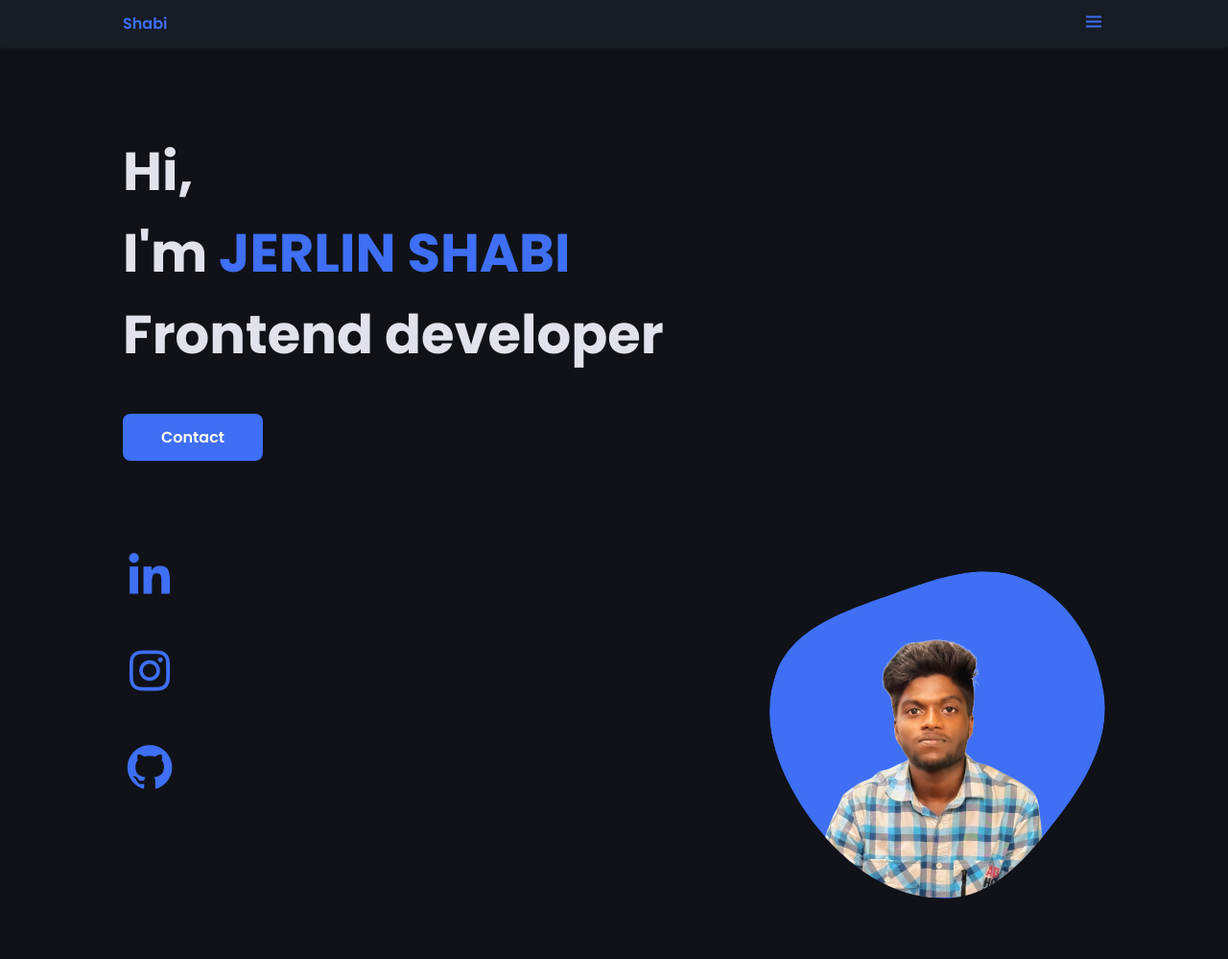
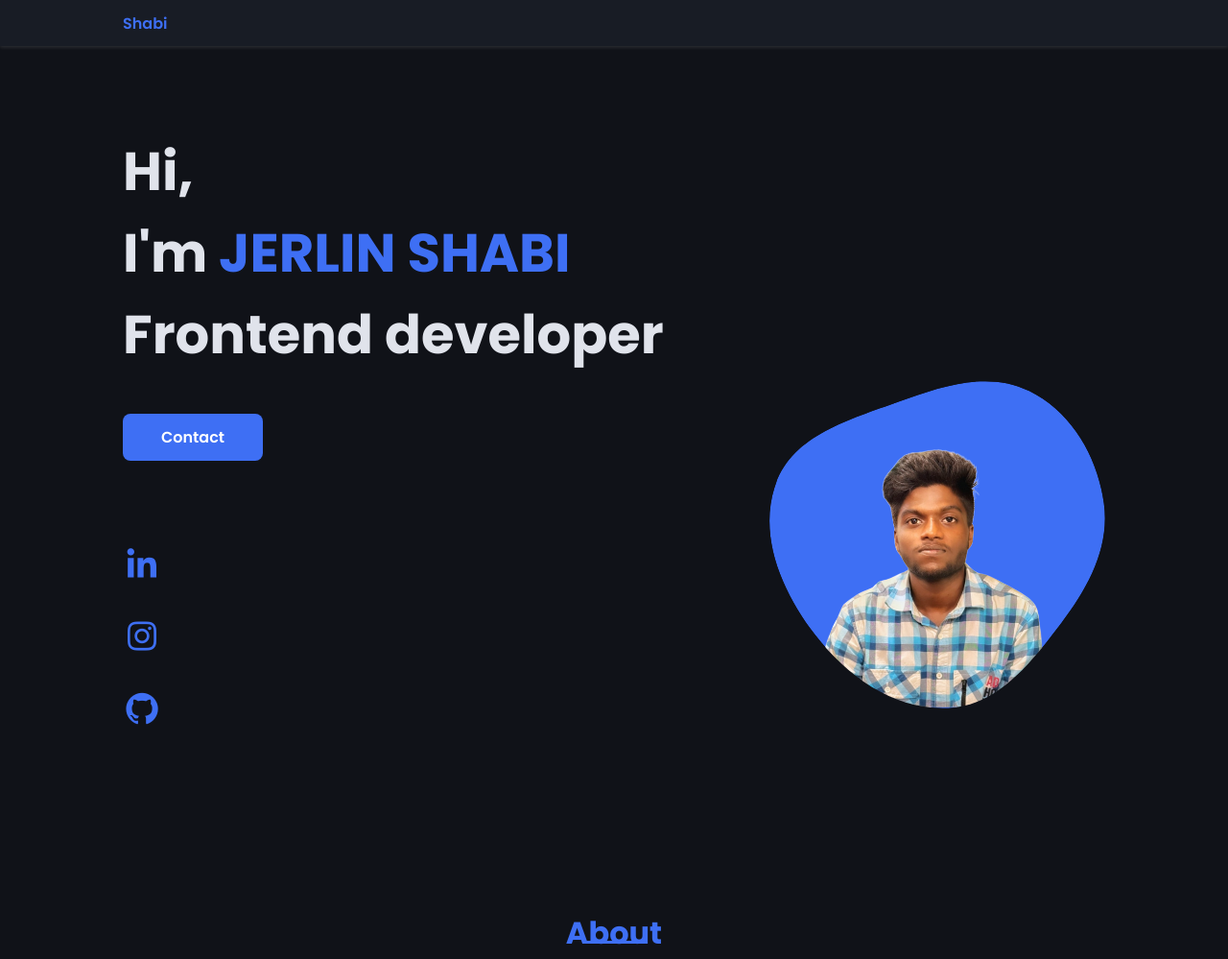
Before and after one commit to jerlin-shabi/jerlin-shabi.github.io, a plain HTML site: page index.html in a window 1280 px wide. Shown: the top 999 px of the page at 96% size. Drawn offline with nearby package versions, Linux system fonts and the light colour scheme.

Commit message:
dp adjusted

```diff
--- a/assets/css/styles.css
+++ b/assets/css/styles.css
@@ -116,7 +116,7 @@ img {
   left: 0;
   z-index: var(--z-fixed);
   background-color: var(--second-color);
-  box-shadow: 0 1px 4px rgba(146, 161, 176, 0.15);
+  box-shadow: 0 1px 4px rgba(255, 255, 255, 0.15);
 }
 
 /*===== NAV =====*/
@@ -141,6 +141,7 @@ img {
 }
 .nav__item {
   margin-bottom: var(--mb-4);
+  margin-right: 20px;
 }
 .nav__link {
   position: relative;
@@ -206,7 +207,7 @@ img {
 .home__social-icon {
   width: max-content;
   margin-bottom: var(--mb-2);
-  font-size: 3.5rem;
+  font-size: 2.5rem;
   color: var(--first-color);
 }
 .home__social-icon:hover {
@@ -214,6 +215,7 @@ img {
 }
 .home__img {
   position: absolute;
+  top: 325px;
   right: 0;
   bottom: 0;
   width: 260px;
@@ -369,6 +371,7 @@ img {
   font-size: var(--h2-font-size);
   margin-bottom: var(--mb-4);
   color: var(--first-color);
+  font-weight: var(--font-semi);
 }
 .footer__social {
   margin-bottom: var(--mb-4);
--- a/index.html
+++ b/index.html
@@ -38,9 +38,7 @@
                     </ul>
                 </div>
 
-                <div class="nav__toggle" id="nav-toggle">
-                    <i class='bx bx-menu'></i>
-                </div>
+
             </nav>
         </header>
 
@@ -209,17 +207,12 @@
 
         <!--===== MAIN JS =====-->
         <script src="assets/js/main.js"></script>
-        <script>
-            document.addEventListener('DOMContentLoaded', () => {
-                const navToggle = document.getElementById('nav-toggle');
-                const navMenu = document.getElementById('nav-menu');
 
-                if (navToggle && navMenu) {
-                    navToggle.addEventListener('click', () => {
-                        navMenu.classList.toggle('show');
-                    });
-                }
-            });
-        </script>
+        <!--<script>
+        document.getElementById('nav-toggle').addEventListener('click', function() {
+        document.getElementById('nav-menu').classList.toggle('show');
+        });
+    </script>-->
+
     </body>
 </html>
```
